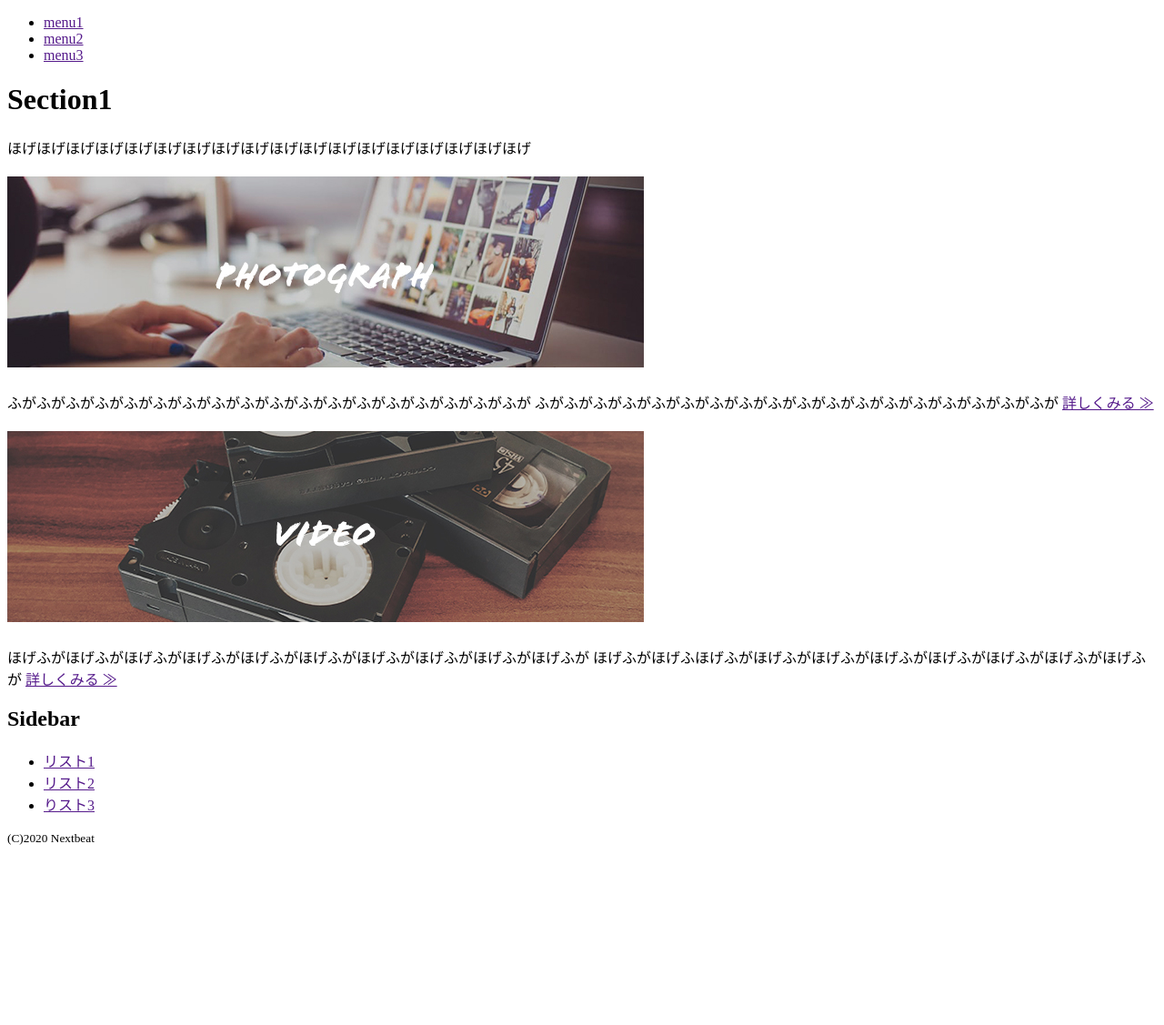
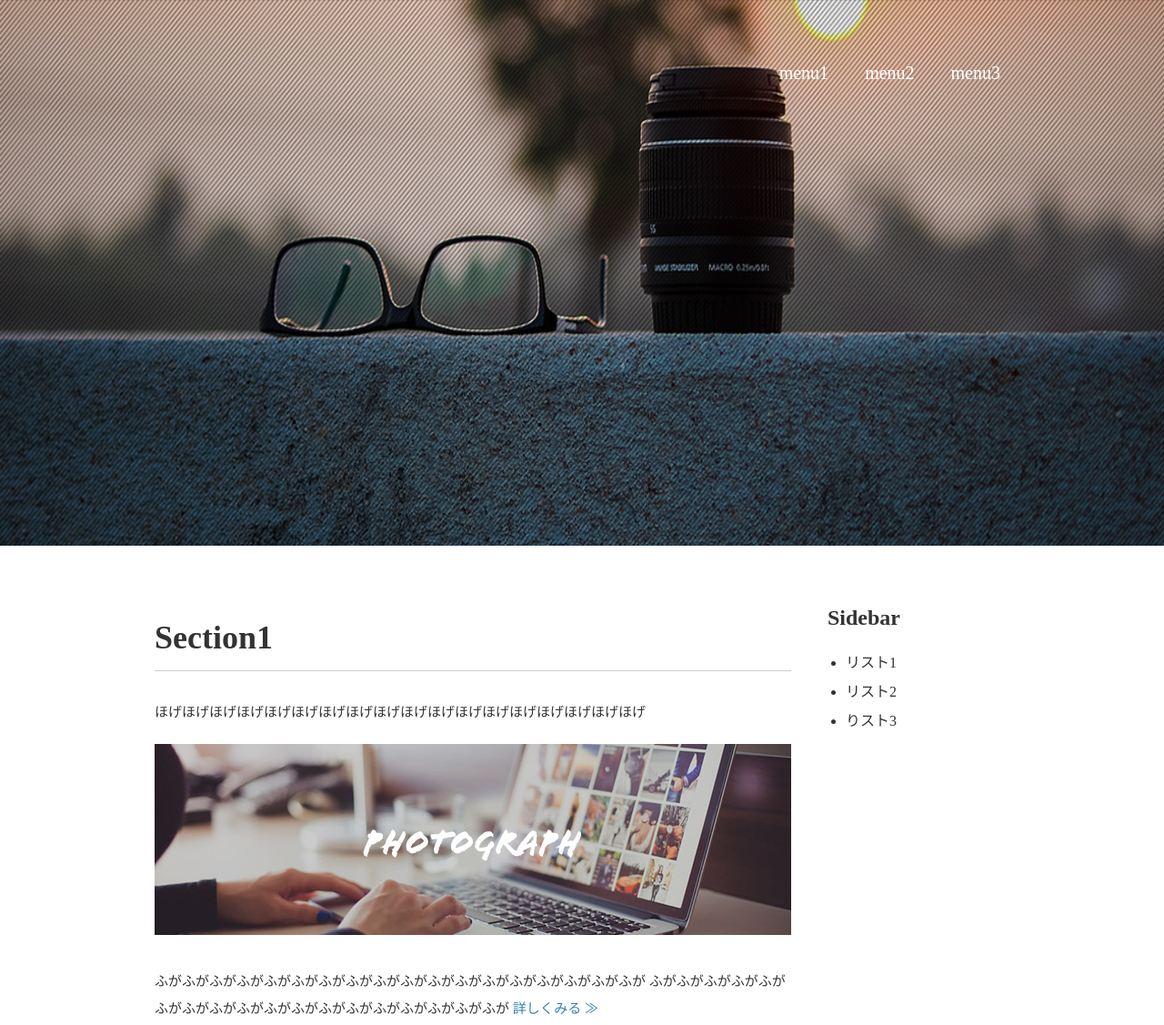
Before and after one commit to yasu307/html-scss-training, a website built with webpack: page index.html in a window 1280 px wide. Shown: the top 1127 px of the page at 91% size. Before the commit the page ends 938 px from the top, so only its background shows below. Built offline with nearby package versions, Linux system fonts and the light colour scheme.

Commit message:
htmlとscssによるリファクタリング

```diff
--- a/index.html
+++ b/index.html
@@ -1,67 +1,69 @@
 <!DOCTYPE html>
 <html>
+
 <head>
-<meta charset="UTF-8">
-<meta name="viewport" content="width=device-width,initial-scale=1">
-<title>Portfolio｜風景写真家「SNAPPERS」</title>
-<link href="main.css" rel="stylesheet">
+  <meta charset="UTF-8">
+  <meta name="viewport" content="width=device-width,initial-scale=1">
+  <meta name="description" content="写真家のポートフォリオです。">
+  <title>Portfolio｜風景写真家「SNAPPERS」</title>
+  <link href="main.css" rel="stylesheet">
 </head>
-<body id="portfolio">
+
+<body class="portfolio">
 
   <!-- header始まり -->
-  <header>
-    <nav>
-      <ul class="global-nav">
-        <li><a href="">menu1</a></li>
-        <li><a href="">menu2</a></li>
-        <li><a href="">menu3</a></li>
+  <header class="header">
+    <nav class="header__global-nav">
+      <ul class="global-nav-list">
+        <li class="global-nav-list__item"><a href="">menu1</a></li>
+        <li class="global-nav-list__item"><a href="">menu2</a></li>
+        <li class="global-nav-list__item"><a href="">menu3</a></li>
       </ul>
     </nav>
   </header>
   <!-- header終わり -->
-  <div class="test"></div>
+  <!-- <div class="test"></div> -->
   <!-- wrap始まり -->
-  <div id="wrap" class="clearfix">
-    <div class="content">
-      <div class="main">
-        <h1>Section1</h1>
-        <p>ほげほげほげほげほげほげほげほげほげほげほげほげほげほげほげほげほげほげ</p>
-        <section>
-          <h2><a href=""><img src="./picture/portfolio-photo.jpg" alt="PHOTOGRAPH"></a></h2>
-          <p>
+  <article class="article">
+    <div class="article__content">
+      <main class="works">
+        <h1 class="works__heading">Section1</h1>
+        <p class="works__text">ほげほげほげほげほげほげほげほげほげほげほげほげほげほげほげほげほげほげ</p>
+        <section class="work-overview">
+          <h2 class="work-overview__img"><a href=""><img src="./picture/portfolio-photo.jpg" alt="PHOTOGRAPH"></a></h2>
+          <p class="work-overview__text">
             ふがふがふがふがふがふがふがふがふがふがふがふがふがふがふがふがふがふが
             ふがふがふがふがふがふがふがふがふがふがふがふがふがふがふがふがふがふが
             <a href="">詳しくみる ≫</a>
           </p>
         </section>
-        <section>
-          <h2><a href="" ><img src="./picture/portfolio-video.jpg" alt="VIDEO"></a></h2>
-          <p>
+        <section class="work-overview">
+          <h2 class="work-overview__img"><a href=""><img src="./picture/portfolio-video.jpg" alt="VIDEO"></a></h2>
+          <p class="work-overview__text">
             ほげふがほげふがほげふがほげふがほげふがほげふがほげふがほげふがほげふがほげふが
             ほげふがほげふほげふがほげふがほげふがほげふがほげふがほげふがほげふがほげふが
             <a href="">詳しくみる ≫</a>
           </p>
         </section>
-      </div>
+      </main>
       <aside class="sidebar">
-        <section>
-          <h2>Sidebar</h2>
-          <ul>
-            <li><a href="">リスト1</a></li>
-            <li><a href="">リスト2</a></li>
-            <li><a href="">りスト3</a></li>
+          <h2 class="sidebar__heading">Sidebar</h2>
+          <ul class="sidebar-list">
+            <li class="sidebar-list__item"><a href="">リスト1</a></li>
+            <li class="sidebar-list__item"><a href="">リスト2</a></li>
+            <li class="sidebar-list__item"><a href="">りスト3</a></li>
           </ul>
-        </section>
       </aside>
     </div>
-  </div>
+  </article>
   <!-- wrap終わり -->
 
   <!-- footer始まり -->
-  <footer>
-    <small>(C)2020 Nextbeat</small>
+  <footer class="footer">
+    <section class="footer__copyright">(C)2020 Nextbeat</section>
   </footer>
   <!-- footer終わり -->
 
 </body>
+
 </html>
--- a/main.scss
+++ b/main.scss
@@ -0,0 +1,159 @@
+@charset "utf-8";
+
+@mixin defaultH1Font {
+    font-family: 'Bitter', serif;
+    font-size: 36px;
+    border-bottom: 1px solid #cccccc;
+}
+
+@mixin defaultH2Font {
+    font-family: 'Bitter', serif;
+    font-size: 24px;
+}
+
+body {
+    margin: 0;
+    padding: 0;
+    background-color: #cccccc;
+    color: #333333;
+    font-size: 15px;
+    line-height: 2;
+    position: relative;
+}
+
+ul {
+    margin: 0;
+    padding: 0;
+}
+
+a {
+    color: #3583aa;
+    text-decoration: none;
+}
+
+a:hover {
+    text-decoration: underline;
+}
+
+.portfolio {
+    background-image: url(./picture//bg-portfolio.jpg);
+    background-repeat: no-repeat;
+    background-position: center top;
+    background-attachment: fixed;
+    background-size: 100% auto;
+}
+
+.header {
+    width: 960px;
+    height: 100px;
+    margin: 0 auto;
+
+    &__global-nav {
+        float: right;
+        margin-top: 60px;
+    }
+}
+
+.global-nav-list {
+    &__item {
+        float: left;
+        list-style: none;
+        margin: 0 20px;
+        font-size: 20px;
+        font-family: 'Bitter', serif;
+    }
+
+    &__item a {
+        color: #ffffff;
+    }
+
+    &__item a:hover {
+        border-bottom: 2px solid #ffffff;
+        padding-bottom: 3px;
+        text-decoration: none;
+    }
+}
+
+.article {
+    // <- wrap,clearfix
+    clear: both;
+    background-color: #ffffff;
+    margin-top: 500px;
+    padding: 35px 0;
+
+    &__content {
+        // <- content
+        width: 960px;
+        margin: 0 auto;
+    }
+
+    &:after {
+        content: "";
+        display: block;
+        clear: both;
+    }
+}
+
+.works {
+    // <- main
+    float: left;
+    width: 700px;
+    margin: 0 10px;
+
+    &__heading {
+        @include defaultH1Font();
+    }
+
+    &__text {}
+}
+
+.work-overview {
+    margin-bottom: 35px;
+
+    &__img {
+        @include defaultH2Font();
+
+        &:hover {
+            opacity: 0.8;
+        }
+    }
+
+    &__text {}
+}
+
+.sidebar {
+    float: right;
+    width: 200px;
+    margin: 0 10px 35px 30px;
+    font-family: 'Bitter', serif;
+
+    &__heading {
+        margin-bottom: 10px;
+
+        @include defaultH2Font();
+    }
+}
+
+.sidebar-list {
+    font-size: 16px;
+    margin-left: 20px;
+
+    & a {
+        color: #333333;
+    }
+
+    &__item {}
+}
+
+
+
+.footer {
+    text-align: center;
+    color: #ffffff;
+    padding: 20px 0;
+    background-color: #767671;
+
+    &__copyright {
+        font-size: 12px;
+    }
+}
```
Also changed, not shown: old_files/main_old_memo.css (added, +172 -0 lines), 9c51512420d70040e8aab73d831949b5.jpg (added), main.css.
